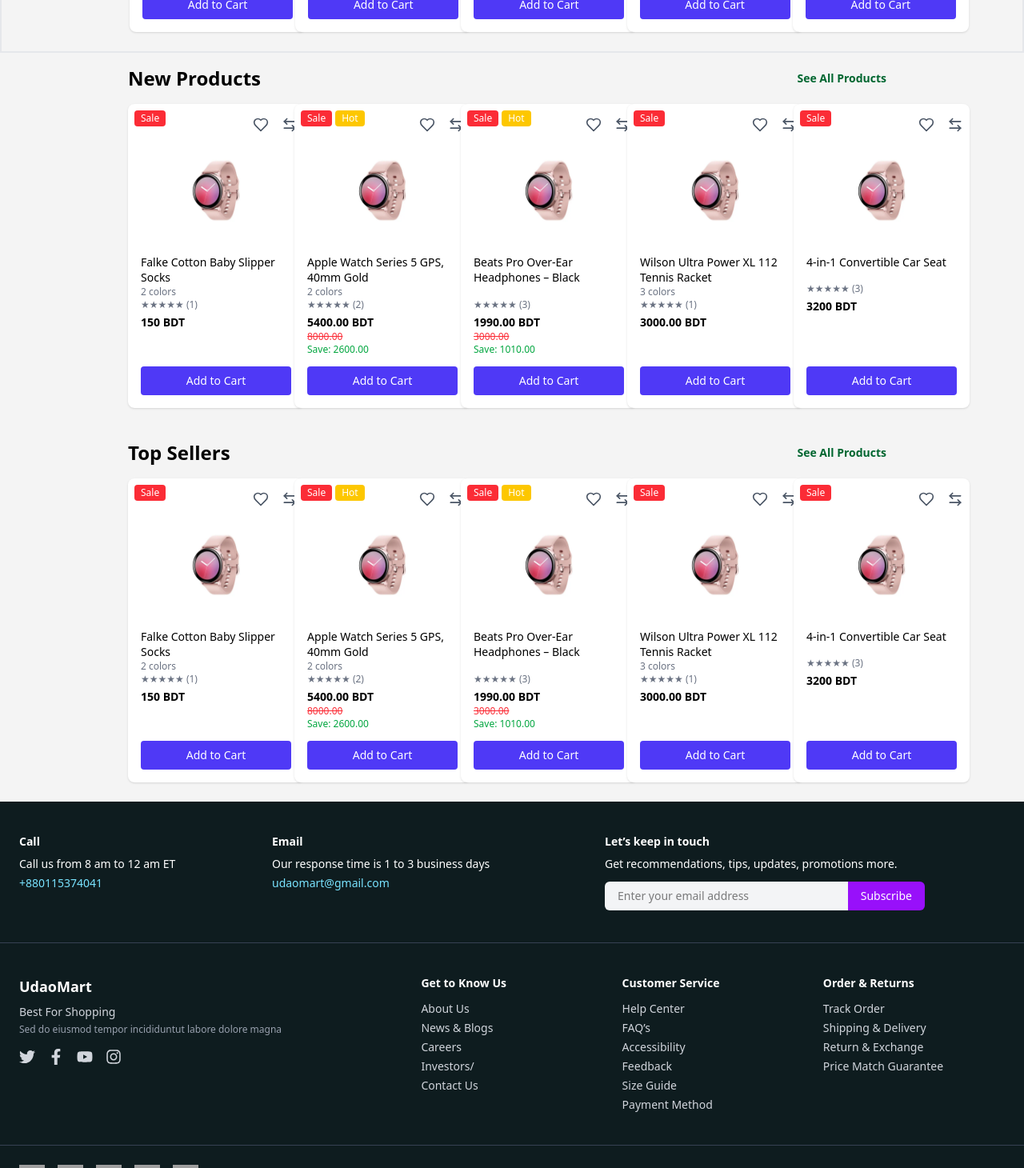
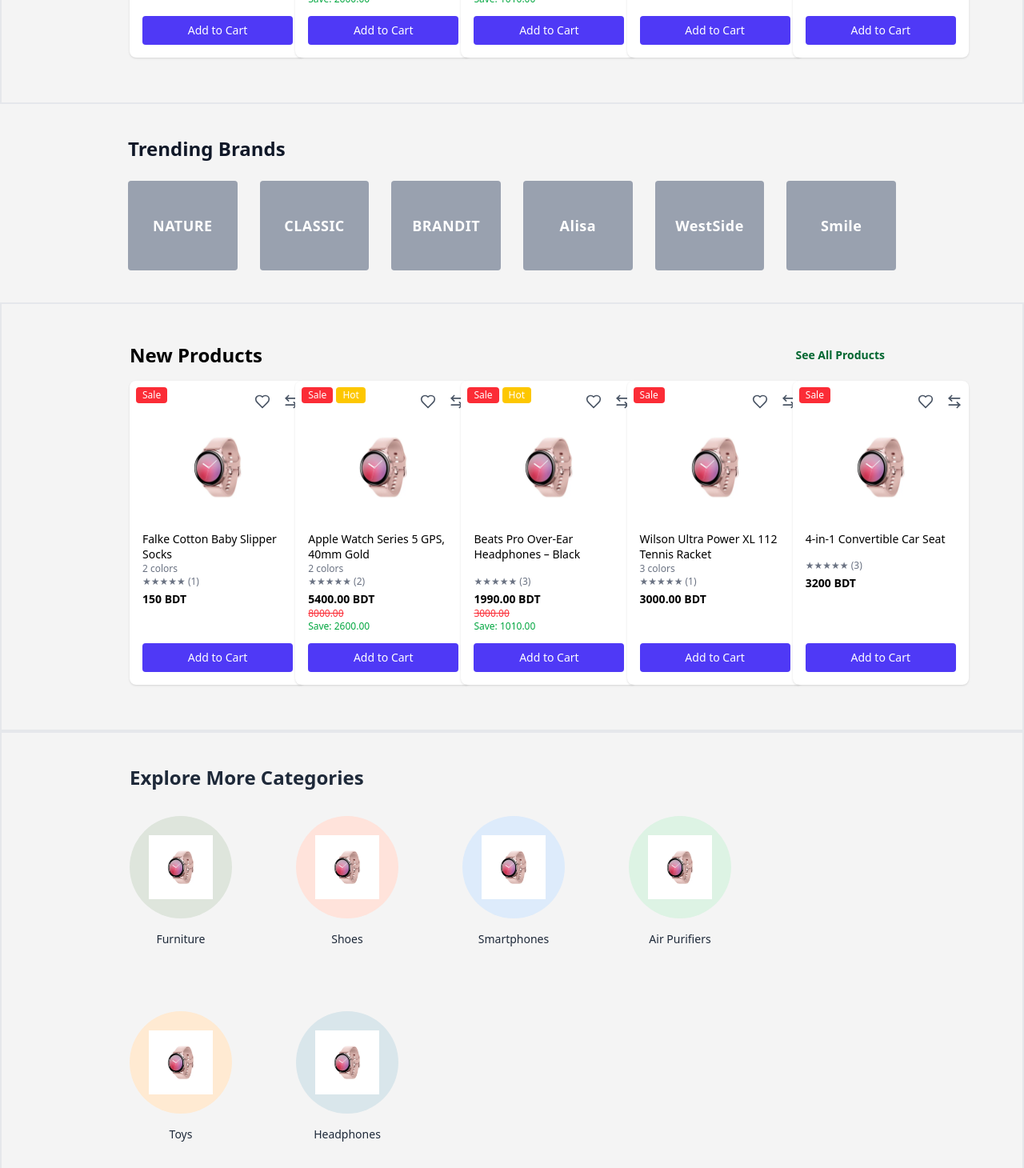
Before and after one commit to MShahdat/Multi-Vendor_Ecommerce_Website, a React (Vite) app: page / in a window 1280 px wide. Shown: the part 980-2440 px from the top of the page at 80% size. Built offline with nearby package versions, Linux system fonts and the light colour scheme; grey boxes are pictures that could not be loaded.

Commit message:
first commit

```diff
--- /dev/null
+++ b/src/Components/Brands.jsx
@@ -0,0 +1,34 @@
+import React from "react";
+import { Link } from "react-router";
+
+const brands = [
+  { name: "NATURE" },
+  { name: "CLASSIC" },
+  { name: "BRANDIT" },
+  { name: "Alisa" },
+  { name: "WestSide" },
+  { name: "Smile" },
+];
+
+const Brands = () => {
+  return (
+    <div className="px-40 bg-[#f4f4f4] py-10 border-gray-200 border-0 p-2">
+      <h2 className="text-2xl font-bold text-gray-900 mb-6">Trending Brands</h2>
+      <div className="grid grid-cols-2 sm:grid-cols-3 md:grid-cols-4 lg:grid-cols-6 gap-7">
+        {brands.map((brand, index) => (
+          <Link
+            to={`/brands/${brand.name.toLowerCase()}`} // e.g., /brands/nature
+            key={index}
+            className="bg-gray-400 h-28 flex items-center justify-center rounded hover:bg-gray-500 transition"
+          >
+            <span className="text-white text-lg font-semibold tracking-wide">
+              {brand.name}
+            </span>
+          </Link>
+        ))}
+      </div>
+    </div>
+  );
+};
+
+export default Brands;
--- /dev/null
+++ b/src/Components/Categories.jsx
@@ -0,0 +1,44 @@
+import React from 'react';
+import FurnitureImg from '../Images/watch.png';
+import ShoesImg from '../Images/watch.png';
+import SmartphonesImg from '../Images/watch.png';
+import AirPurifiersImg from '../Images/watch.png';
+import ToysImg from '../Images/watch.png';
+import HeadphonesImg from '../Images/watch.png';
+
+const categories = [
+  { name: 'Furniture', img: FurnitureImg, bg: 'bg-[#DEE5DC]', link: '/categories/furniture' },
+  { name: 'Shoes', img: ShoesImg, bg: 'bg-[#FFE3DB]', link: '/categories/shoes' },
+  { name: 'Smartphones', img: SmartphonesImg, bg: 'bg-[#DDEBFB]', link: '/categories/smartphones' },
+  { name: 'Air Purifiers', img: AirPurifiersImg, bg: 'bg-[#DDF3E4]', link: '/categories/air-purifiers' },
+  { name: 'Toys', img: ToysImg, bg: 'bg-[#FFEAD2]', link: '/categories/toys' },
+  { name: 'Headphones', img: HeadphonesImg, bg: 'bg-[#D9E6EB]', link: '/categories/headphones' },
+];
+
+const Categories = () => {
+  return (
+    <div className="px-40 bg-[#f4f4f4] py-10 border-gray-200 border-2 p-2">
+      <div className="flex justify-between items-center mb-8">
+        <h2 className="text-2xl font-semibold text-gray-800">Explore More Categories</h2>
+
+      </div>
+
+      <div className="flex flex-wrap justify-start gap-20">
+        {categories.map((category) => (
+          <a
+            key={category.name}
+            href={category.link}
+            className="flex flex-col items-center space-y-4 cursor-pointer hover:opacity-90"
+          >
+            <div className={`w-32 h-32 rounded-full flex items-center justify-center ${category.bg}`}>
+              <img src={category.img} alt={category.name} className="w-20 h-20 object-contain" />
+            </div>
+            <span className="text-sm font-medium text-gray-800">{category.name}</span>
+          </a>
+        ))}
+      </div>
+    </div>
+  );
+};
+
+export default Categories;
--- a/src/Components/DailyDeals.jsx
+++ b/src/Components/DailyDeals.jsx
@@ -165,7 +165,7 @@
   const displayedProducts = showAll ? products : products.slice(0, 5);
 
   return (
-    <div className="px-20 bg-[#f4f4f4] py-2 border-gray-200 border-2 p-2">
+    <div className="px-20 bg-[#f4f4f4] py-10 border-gray-200 border-2 p-2">
       <div className="flex justify-between items-center mt-2 mb-4 ml-20 mr-23">
         <h2 className="text-2xl font-bold">Daily Deals</h2>
         {!showAll && (
--- a/src/Components/New.jsx
+++ b/src/Components/New.jsx
@@ -165,7 +165,7 @@
   const displayedProducts = showAll ? products : products.slice(0, 5);
 
   return (
-    <div className="px-20 bg-[#f4f4f4] py-2 border-gray-200 border-0 p-2">
+    <div className="px-20 bg-[#f4f4f4] py-10 border-gray-200 border-2 p-2">
       <div className="flex justify-between items-center mt-2 mb-4 ml-20 mr-23">
         <h2 className="text-2xl font-bold">New Products</h2>
         {!showAll && (
--- a/src/Components/TopSellers.jsx
+++ b/src/Components/TopSellers.jsx
@@ -165,7 +165,7 @@
   const displayedProducts = showAll ? products : products.slice(0, 5);
 
   return (
-    <div className="px-20 bg-[#f4f4f4] py-2 border-gray-200 border-0 p-2">
+    <div className="px-20 bg-[#f4f4f4] py-10 border-gray-200 border-0 p-2">
       <div className="flex justify-between items-center mt-2 mb-4 ml-20 mr-23">
         <h2 className="text-2xl font-bold">Top Sellers</h2>
         {!showAll && (
--- a/src/Pages/Home.jsx
+++ b/src/Pages/Home.jsx
@@ -8,6 +8,8 @@
 import NavBar from '../Components/NavBar';
 import { Outlet } from 'react-router';
 import New from '../Components/New';
+import Brands from '../Components/Brands';
+import Categories from '../Components/Categories';
 
 const Home = () => {
     return (
@@ -17,7 +19,9 @@
             <NavBar></NavBar>
             <Banner></Banner>
             <DailyDeals></DailyDeals>
+            <Brands></Brands>
             <New></New>
+            <Categories></Categories>
             <TopSellers></TopSellers>
             <Footer></Footer>
 
```
